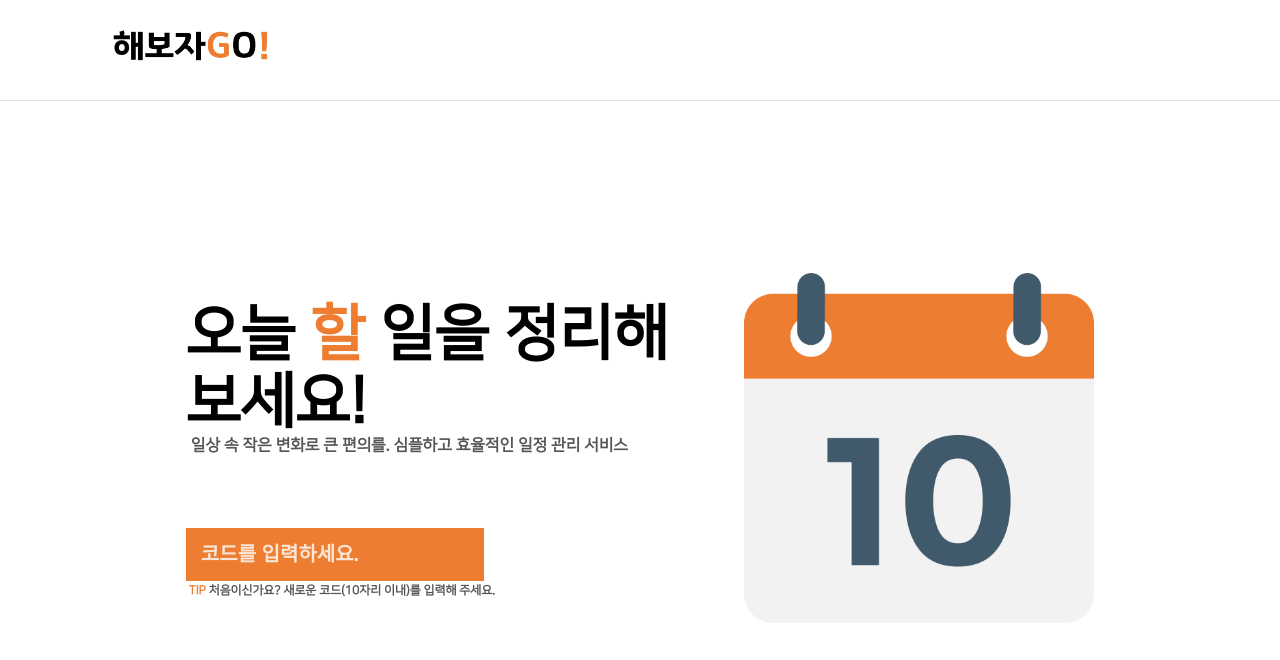
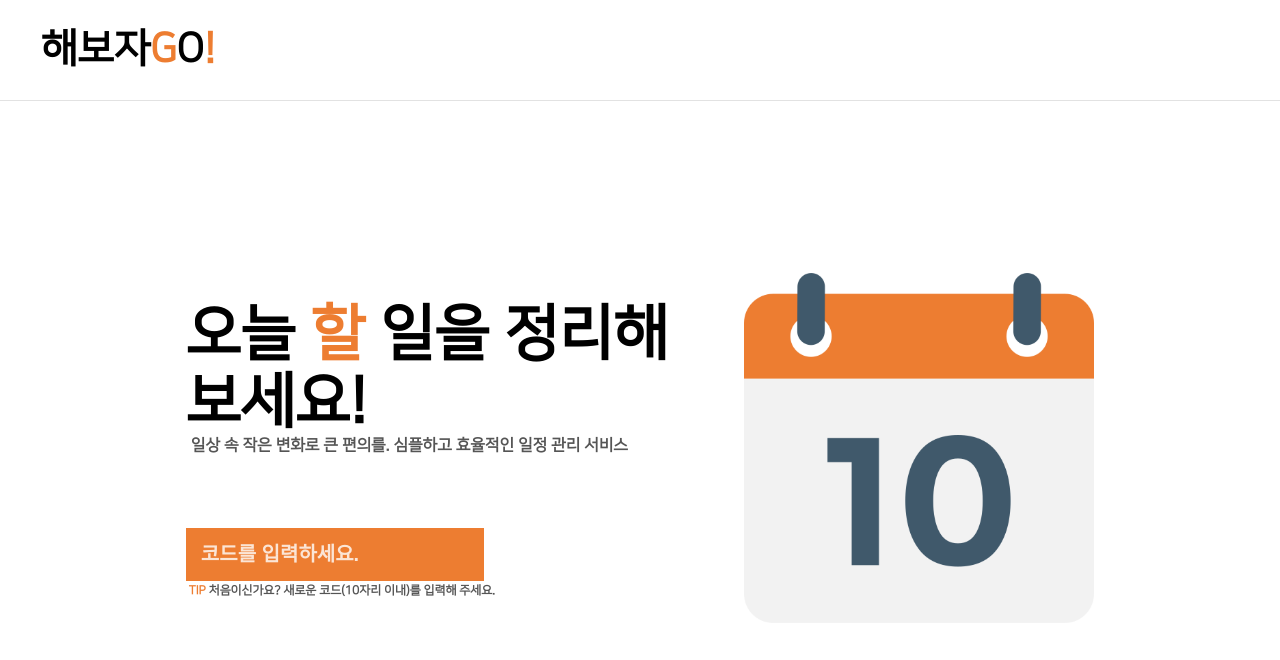
Before and after one commit to zzannorita/LetsDoIt, a React (Create React App) app in the folder front/: page / in a window 1280 px wide. Shown: the top 660 px of the page. Built offline with nearby package versions, Linux system fonts and the light colour scheme.

Commit message:
Design: 로고 변경 및 위치 변경

```diff
--- a/front/src/components/navi/Login.js
+++ b/front/src/components/navi/Login.js
@@ -54,7 +54,10 @@ const Login = () => {
     <div className={styles.container}>
       <div className={styles.header}>
         <div className={styles.logoBox}>
-          <img className={styles.logo} src={logo} alt="logo"></img>
+          <div className={styles.logo}>
+            해보자<span className={styles.highlight}>G</span>O
+            <span className={styles.highlight}>!</span>
+          </div>
         </div>
       </div>
       <div className={styles.mainBox}>
--- a/front/src/components/navi/Login.module.css
+++ b/front/src/components/navi/Login.module.css
@@ -15,12 +15,12 @@
 .logoBox {
   display: flex;
   justify-content: center;
-  width: 30%;
+  width: 20%;
 }
 
 .logo {
-  width: 200px;
-  height: 74px;
+  font-size: 40px;
+  font-weight: 999;
 }
 
 .mainBox {
@@ -88,14 +88,14 @@
 /* 메인페이지 헤더 */
 .naviBox {
   display: flex;
-  width: 100vh;
+  width: 140vh;
   justify-content: space-between;
   align-items: center;
 }
 
 .naviInnerBox {
   display: flex;
-  width: 30%;
+  width: 20%;
   justify-content: space-between;
   font-size: 18px;
   font-weight: bold;
```
